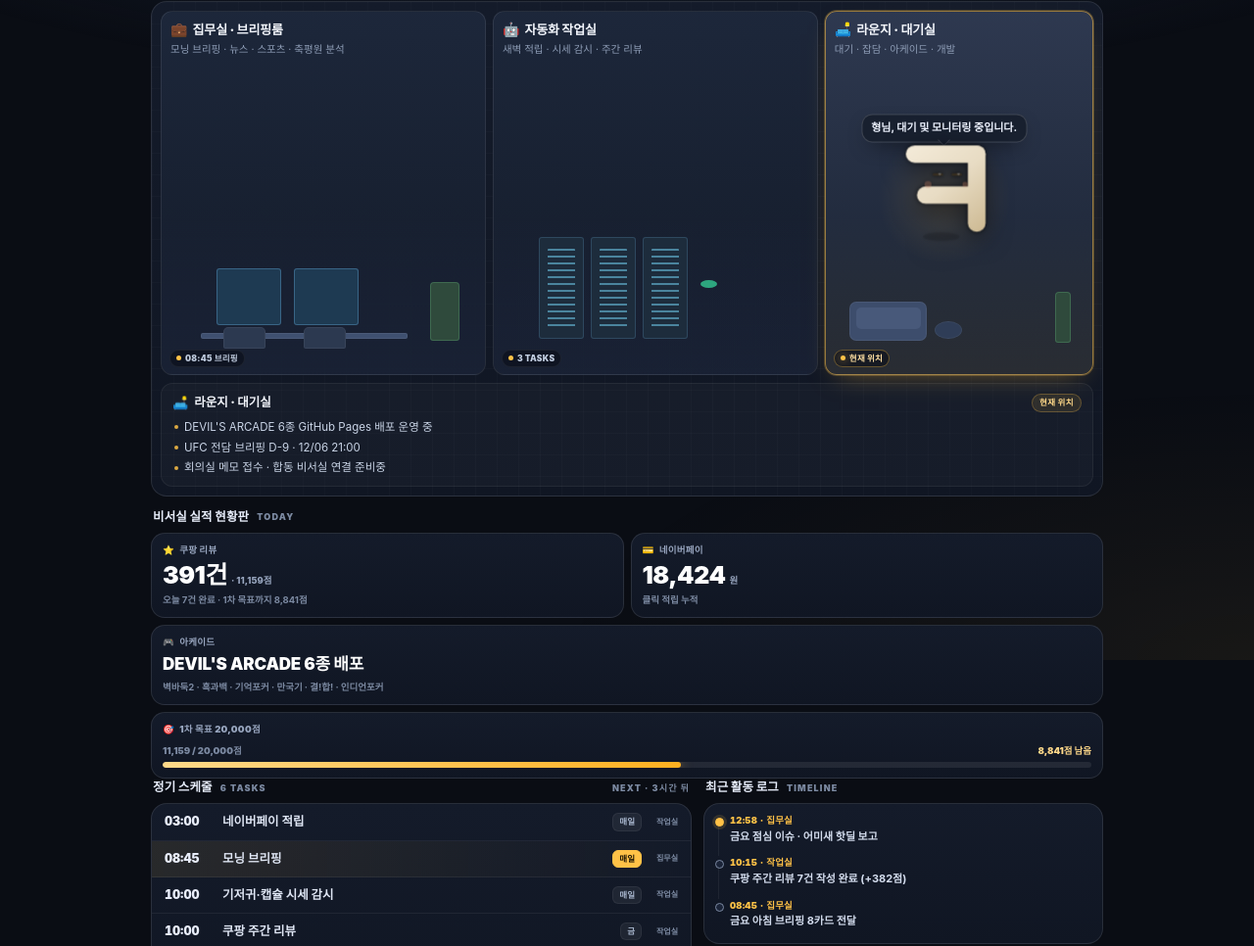
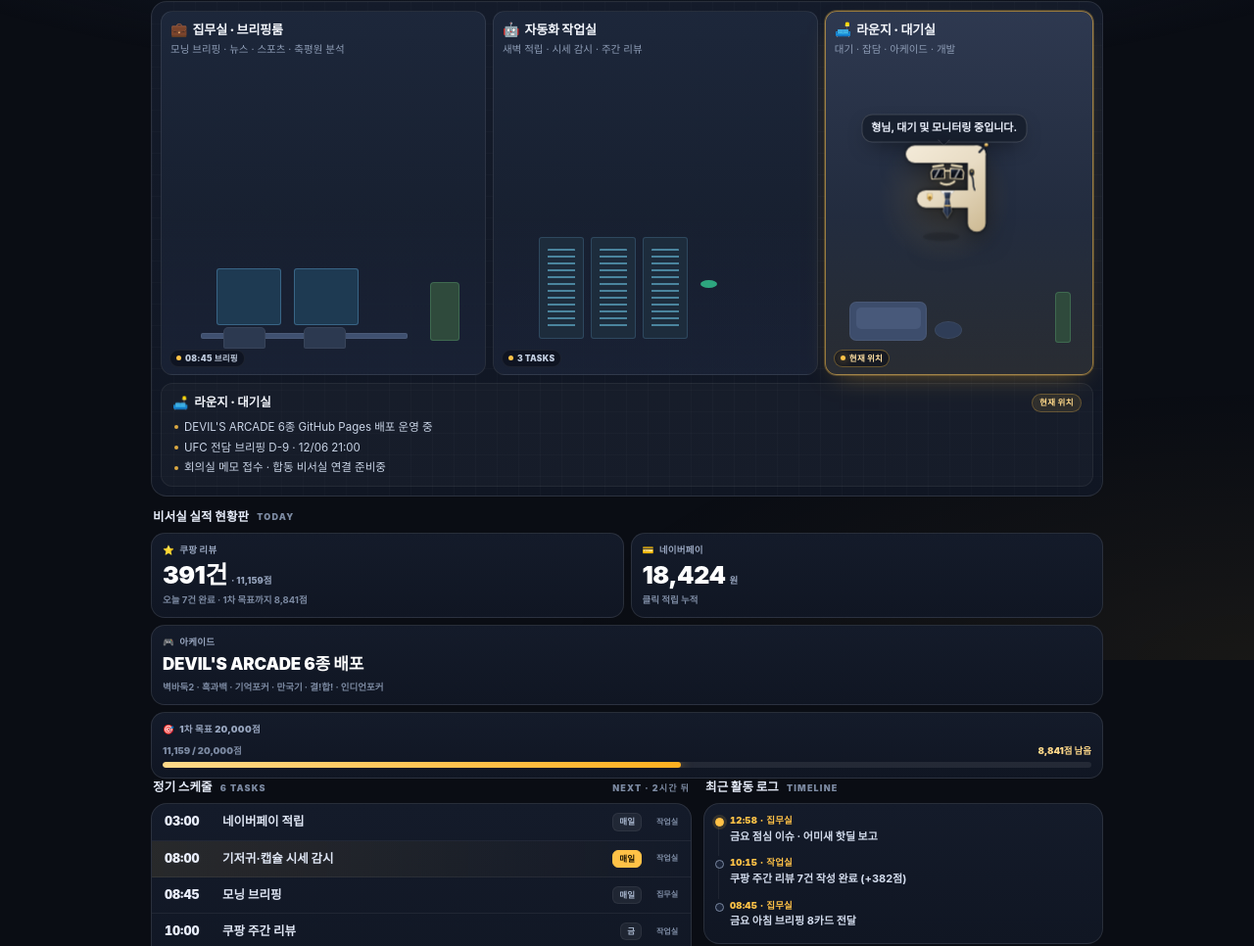
Before and after one commit to pronongs-blip/pronongs-blip.github.io, a plain HTML site: page office.html in a window 1280 px wide. Shown: the part 126-1092 px from the top of the page at 98% size. Drawn offline with Linux system fonts and the light colour scheme.

Commit message:
행동대장 캐릭터 카리스마 업그레이드(선글라스·V칼라 타이·인이어) + 시세 감시 08:00

```diff
--- a/office-state.json
+++ b/office-state.json
@@ -1,6 +1,6 @@
 {
   "version": 1,
-  "updated_at": "2026-11-27T14:10:00+09:00",
+  "updated_at": "2026-11-27T14:42:27+09:00",
   "butler": {
     "name": "행동대장",
     "shape": "ㅋ",
@@ -11,7 +11,7 @@
   },
   "zoneBubbles": {
     "office": "브리핑룸입니다. 오늘 8카드 전달 완료했습니다.",
-    "work": "작업실입니다. 03:00 적립·10:00 시세 감시 정상 가동 중입니다.",
+    "work": "작업실입니다. 03:00 적립·08:00 시세 감시 정상 가동 중입니다.",
     "lounge": "라운지입니다. 지시만 주십시오, 형님."
   },
   "zones": [
@@ -33,7 +33,7 @@
       "tag": "3 TASKS",
       "lines": [
         "03:00 네이버페이 클릭 적립 (무음 자동)",
-        "10:00 기저귀·캡슐 시세 감시 · 금 10:00 쿠팡 주간 리뷰",
+        "08:00 기저귀·캡슐 시세 감시 · 금 10:00 쿠팡 주간 리뷰",
         "금 17:00 키즈노트 은우 주간 식판 리포트"
       ]
     },
@@ -98,6 +98,21 @@
       "tag": "매일"
     },
     {
+      "time": "08:00",
+      "label": "기저귀·캡슐 시세 감시",
+      "days": [
+        0,
+        1,
+        2,
+        3,
+        4,
+        5,
+        6
+      ],
+      "zone": "work",
+      "tag": "매일"
+    },
+    {
       "time": "08:45",
       "label": "모닝 브리핑",
       "days": [
@@ -110,21 +125,6 @@
         6
       ],
       "zone": "office",
-      "tag": "매일"
-    },
-    {
-      "time": "10:00",
-      "label": "기저귀·캡슐 시세 감시",
-      "days": [
-        0,
-        1,
-        2,
-        3,
-        4,
-        5,
-        6
-      ],
-      "zone": "work",
       "tag": "매일"
     },
     {
--- a/office.html
+++ b/office.html
@@ -194,11 +194,14 @@ body::before{
 .char .body{transform-origin:50% 60%;animation:breathe 3.8s ease-in-out infinite}
 @keyframes breathe{0%,100%{transform:scale(1,1)}50%{transform:scale(1.018,.982)}}
 .char .stk{fill:none;stroke:url(#beigeG);stroke-width:16;stroke-linecap:round}
-.char .eyes{transform-origin:54px 39px;animation:blink 5.4s infinite}
-@keyframes blink{0%,91%,100%{transform:scaleY(1)}94%{transform:scaleY(.08)}96%{transform:scaleY(1)}}
-.char .eye{fill:#3a3020}
-.char .gleam{fill:rgba(255,255,255,.8)}
-.char .blush{fill:rgba(205,130,100,.32)}
+.char .suit .shirt{fill:url(#shirtG);stroke:rgba(18,24,36,.28);stroke-width:.55}
+.char .suit .tie{fill:url(#tieG);stroke:rgba(230,214,178,.55);stroke-width:.55}
+.char .suit .pin{fill:url(#goldG)}
+.char .suit .badge{fill:url(#goldG);stroke:rgba(80,50,8,.55);stroke-width:.35}
+.char .face .brow{stroke:#eadcb9;stroke-width:1.9;stroke-linecap:round}
+.char .shades .lens{fill:url(#lensG);stroke:#e6d6b2;stroke-width:1;stroke-linejoin:round}
+.char .shades .bridge{stroke:#e6d6b2;stroke-width:1.5;stroke-linecap:round}
+.char .face .mouth{stroke:#eadcb9;stroke-width:2;stroke-linecap:round;stroke-linejoin:round}
 .char .sh{fill:rgba(0,0,0,.4);animation:shad 3.8s ease-in-out infinite}
 @keyframes shad{0%,100%{opacity:.4;transform:scaleX(1)}50%{opacity:.25;transform:scaleX(.9)}}
 .char.walk{animation:step .3s ease-in-out infinite}
@@ -410,20 +413,83 @@ body::before{
                 <stop offset=".5" stop-color="#e8dcc4"/>
                 <stop offset="1" stop-color="#cfbc96"/>
               </linearGradient>
+              <linearGradient id="tieG" x1="0" y1="0" x2="1" y2="1">
+                <stop offset="0" stop-color="#4e6183"/>
+                <stop offset=".5" stop-color="#26334c"/>
+                <stop offset="1" stop-color="#111926"/>
+              </linearGradient>
+              <linearGradient id="lensG" x1="0" y1="0" x2=".6" y2="1">
+                <stop offset="0" stop-color="#3e4d69"/>
+                <stop offset=".4" stop-color="#101520"/>
+                <stop offset="1" stop-color="#03050a"/>
+              </linearGradient>
+              <linearGradient id="goldG" x1="0" y1="0" x2="0" y2="1">
+                <stop offset="0" stop-color="#ffeec0"/>
+                <stop offset=".5" stop-color="#f0c465"/>
+                <stop offset="1" stop-color="#a97526"/>
+              </linearGradient>
+              <linearGradient id="shirtG" x1="0" y1="0" x2="0" y2="1">
+                <stop offset="0" stop-color="#ffffff"/>
+                <stop offset="1" stop-color="#e0e6f1"/>
+              </linearGradient>
+              <radialGradient id="faceGlow" cx=".5" cy=".5" r=".5">
+                <stop offset="0" stop-color="#d6ba84" stop-opacity=".20"/>
+                <stop offset=".62" stop-color="#d6ba84" stop-opacity=".07"/>
+                <stop offset="1" stop-color="#d6ba84" stop-opacity="0"/>
+              </radialGradient>
+              <clipPath id="lensL"><path d="M41.4 43.0 L40.8 37.0 L42.4 34.0 L52.8 33.2 L53.0 42.4 Z"/></clipPath>
+              <clipPath id="lensR"><path d="M69.6 43.0 L70.2 37.0 L68.6 34.0 L58.2 33.2 L58.0 42.4 Z"/></clipPath>
             </defs>
             <ellipse class="sh" cx="54" cy="96" rx="18" ry="4"/>
             <g class="body">
               <path class="stk" d="M26 20 H82"/>
               <path class="stk" d="M82 20 V84"/>
-              <path class="stk" d="M36 58 H75"/>
-              <g class="eyes">
-                <circle class="eye" cx="47" cy="39" r="5"/>
-                <circle class="eye" cx="64" cy="39" r="5"/>
-                <circle class="gleam" cx="48.6" cy="37.2" r="1.5"/>
-                <circle class="gleam" cx="65.6" cy="37.2" r="1.5"/>
+              <path class="stk" d="M36 61.5 H75"/>
+
+              <!-- 무전기 안테나 -->
+              <g class="ant">
+                <path d="M84.4 18.0 L90.2 11.8" fill="none" stroke="#1a2231" stroke-width="2" stroke-linecap="round"/>
+                <circle cx="90.6" cy="11.3" r="1.7" fill="url(#goldG)"/>
               </g>
-              <circle class="blush" cx="38" cy="48" r="3.2"/>
-              <circle class="blush" cx="71.5" cy="48" r="2.4"/>
+
+              <!-- 인이어 무전기 + 연결선 -->
+              <g class="ear">
+                <rect x="75.2" y="33.8" width="4.6" height="6.4" rx="2.3" fill="#1b2331" stroke="#f0c465" stroke-width=".5" stroke-opacity=".6"/>
+                <circle cx="77.5" cy="35.9" r=".85" fill="#f0c465" opacity=".85"/>
+                <path d="M77.5 40.2 C 80.4 44.6 77.2 47.6 80.2 53.2" fill="none" stroke="#1b2331" stroke-width="1.4" stroke-linecap="round"/>
+              </g>
+
+              <!-- 정장: 화이트 셔츠 V 칼라 · 다크 넥타이 · 골드 타이핀 · 배지 -->
+              <g class="suit">
+                <path class="shirt" d="M49.0 53.9 L55.5 60.6 L62.0 53.9 Z"/>
+                <path class="tie" d="M52.4 55.4 L58.6 55.4 L57.7 61.8 L53.3 61.8 Z"/>
+                <path class="tie" d="M53.5 61.6 L57.5 61.6 L59.5 73.0 L55.5 79.4 L51.5 73.0 Z"/>
+                <path d="M55.5 62.2 V78.2" fill="none" stroke="#7d8fae" stroke-width=".9" opacity=".35"/>
+                <rect class="pin" x="52.6" y="67.0" width="5.9" height="1.5" rx=".75"/>
+                <path class="badge" d="M37.4 56.4 H41.8 V61.0 L39.6 63.4 L37.4 61.0 Z"/>
+                <path d="M39.6 58.6 l.65 1.2 1.2 .36 -1.2 .36 -.65 1.2 -.65 -1.2 -1.2 -.36 1.2 -.36 Z" fill="#4a3106" opacity=".7"/>
+              </g>
+
+              <!-- 얼굴 -->
+              <g class="face">
+                <ellipse cx="55.5" cy="38.6" rx="21" ry="13.4" fill="url(#faceGlow)"/>
+                <path class="brow" d="M42.6 31.6 L51.6 30.2" fill="none"/>
+                <path class="brow" d="M68.4 31.6 L59.4 30.2" fill="none"/>
+                <g class="shades">
+                  <path class="lens" d="M41.4 43.0 L40.8 37.0 L42.4 34.0 L52.8 33.2 L53.0 42.4 Z"/>
+                  <path class="lens" d="M69.6 43.0 L70.2 37.0 L68.6 34.0 L58.2 33.2 L58.0 42.4 Z"/>
+                  <path class="bridge" d="M53.2 35.4 L57.8 35.4" fill="none"/>
+                  <g clip-path="url(#lensL)">
+                    <path d="M43.4 41.8 L47.4 34.2 L49.0 34.2 L45.0 41.8 Z" fill="#ffffff" opacity=".62"/>
+                    <path d="M49.6 41.0 L51.2 37.4 L51.9 37.4 L50.3 41.0 Z" fill="#ffffff" opacity=".3"/>
+                  </g>
+                  <g clip-path="url(#lensR)">
+                    <path d="M61.6 41.8 L65.6 34.2 L67.2 34.2 L63.2 41.8 Z" fill="#ffffff" opacity=".62"/>
+                    <path d="M67.8 41.0 L69.4 37.4 L70.1 37.4 L68.5 41.0 Z" fill="#ffffff" opacity=".3"/>
+                  </g>
+                </g>
+                <path class="mouth" d="M49.6 46.8 Q55.0 49.9 60.6 46.3 L61.8 45.3" fill="none"/>
+              </g>
             </g>
           </svg>
         </div>
@@ -481,7 +547,7 @@ body::before{
 <script id="fallback-state" type="application/json">
 {
   "version": 1,
-  "updated_at": "2026-11-27T14:10:00+09:00",
+  "updated_at": "2026-11-27T14:42:27+09:00",
   "butler": {
     "name": "행동대장",
     "shape": "ㅋ",
@@ -492,7 +558,7 @@ body::before{
   },
   "zoneBubbles": {
     "office": "브리핑룸입니다. 오늘 8카드 전달 완료했습니다.",
-    "work": "작업실입니다. 03:00 적립·10:00 시세 감시 정상 가동 중입니다.",
+    "work": "작업실입니다. 03:00 적립·08:00 시세 감시 정상 가동 중입니다.",
     "lounge": "라운지입니다. 지시만 주십시오, 형님."
   },
   "zones": [
@@ -514,7 +580,7 @@ body::before{
       "tag": "3 TASKS",
       "lines": [
         "03:00 네이버페이 클릭 적립 (무음 자동)",
-        "10:00 기저귀·캡슐 시세 감시 · 금 10:00 쿠팡 주간 리뷰",
+        "08:00 기저귀·캡슐 시세 감시 · 금 10:00 쿠팡 주간 리뷰",
         "금 17:00 키즈노트 은우 주간 식판 리포트"
       ]
     },
@@ -538,8 +604,8 @@ body::before{
   "goal": { "label": "1차 목표 20,000점", "current": 11159, "target": 20000 },
   "schedule": [
     { "time": "03:00", "label": "네이버페이 적립", "days": [0,1,2,3,4,5,6], "zone": "work", "tag": "매일" },
+    { "time": "08:00", "label": "기저귀·캡슐 시세 감시", "days": [0,1,2,3,4,5,6], "zone": "work", "tag": "매일" },
     { "time": "08:45", "label": "모닝 브리핑", "days": [0,1,2,3,4,5,6], "zone": "office", "tag": "매일" },
-    { "time": "10:00", "label": "기저귀·캡슐 시세 감시", "days": [0,1,2,3,4,5,6], "zone": "work", "tag": "매일" },
     { "time": "10:00", "label": "쿠팡 주간 리뷰", "days": [5], "zone": "work", "tag": "금" },
     { "time": "17:00", "label": "키즈노트 은우 식판", "days": [5], "zone": "work", "tag": "금" },
     { "time": "21:00", "label": "UFC 전담 브리핑", "date": "2026-12-06", "zone": "office", "tag": "12/06" }
```
